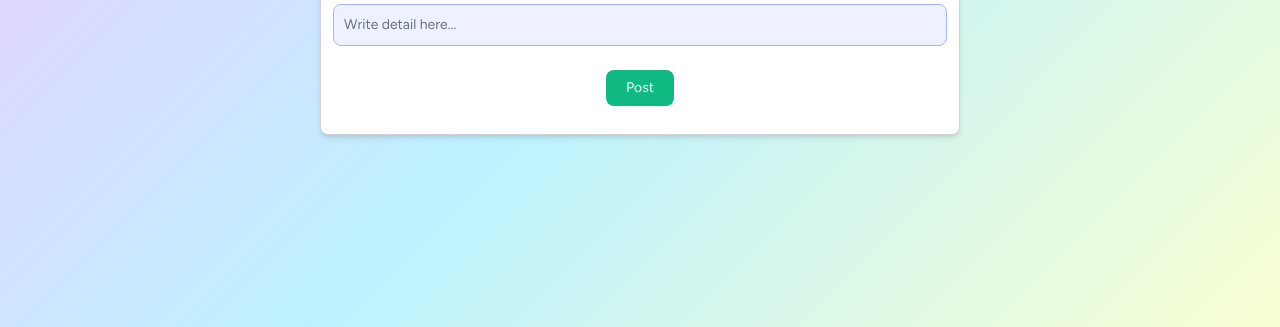
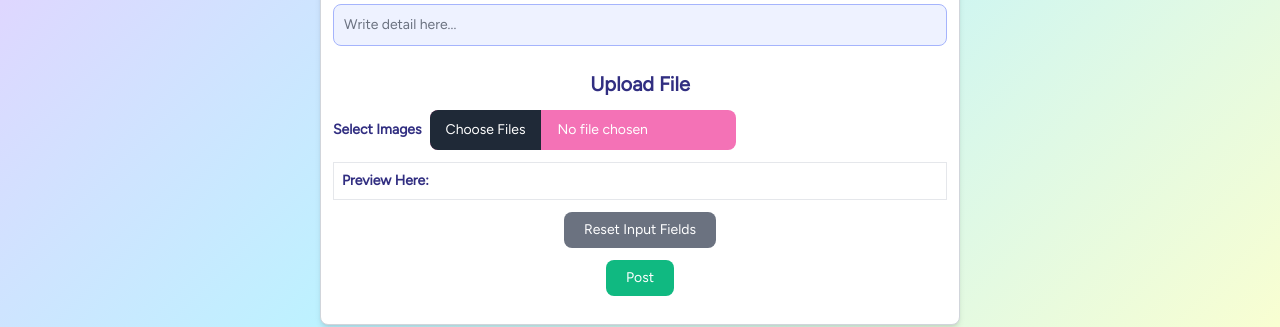
Before and after one commit to SE331-2023-project1/project01-e-mam_bodymom, a Vue app: page /createpost in a window 1280 px wide. Shown: the part 398-725 px from the top of the page. Built offline with nearby package versions, Linux system fonts and the light colour scheme; a web font is replaced by a local one.

Commit message:
update createannouncement page
- can upload picture

```diff
--- a/src/components/Navbar.vue
+++ b/src/components/Navbar.vue
@@ -70,6 +70,10 @@ if (token && userRole && id) {
             <img src="../assets/announce.png" class="h-[18px] ml-1 mr-2 items-center">
             <RouterLink to="/announcements">Announcements</RouterLink>
           </li>
+          <li v-if="authStore.userRole == 'ROLE_TEACHER'" class="font-dm mb-2 hover:bg-blue-100 p-3 rounded-md flex items-center">
+            <img src="../assets/announce.png" class="h-[18px] ml-1 mr-2 items-center">
+            <RouterLink to="/createpost">Announcements</RouterLink>
+          </li>
           <li v-if="authStore.userRole == 'ROLE_STUDENT'"
             class="font-dm mb-2 hover:bg-blue-100 p-3 rounded-md flex items-center">
             <img src="../assets/profile.png" class="h-[21px] ml-1 mr-2 items-center">
--- a/src/views/announcement/AnnouncementView.vue
+++ b/src/views/announcement/AnnouncementView.vue
@@ -31,12 +31,12 @@
 
             <div class="flex flex-col items-center mb-2 space-x-0 space-y-2 sm:flex-row sm:space-x-4 sm:space-y-0 sm:mb-6">
                 <div class="w-full">
-                    <label for="event_description" class="block mb-2 text-sm font-semibold text-indigo-900">
-                        Description
+                    <label for="event_detail" class="block mb-2 text-sm font-semibold text-indigo-900">
+                        Detail
                     </label>
-                    <input type="text" id="event_description" disabled
+                    <input type="text" id="event_detail" disabled
                         class="bg-indigo-50 border border-indigo-300 text-indigo-900 text-sm rounded-lg focus:ring-indigo-500 focus:border-indigo-500 block w-full p-2.5"
-                        placeholder="" :value="eventDescription" required />
+                        placeholder="" :value="eventDetail" required />
                 </div>
             </div>
 
--- a/src/views/announcement/CreateAnnouncement.vue
+++ b/src/views/announcement/CreateAnnouncement.vue
@@ -40,14 +40,77 @@
                         <div
                             class="flex flex-col items-center mb-2 space-x-0 space-y-2 sm:flex-row sm:space-x-4 sm:space-y-0 sm:mb-6">
                             <div class="w-full">
-                                <label for="event_description" class="block mb-2 text-sm font-semibold text-indigo-900">
+                                <label for="event_detail" class="block mb-2 text-sm font-semibold text-indigo-900">
                                     Detail</label>
-                                <input type="text" id="event_description"
+                                <input type="text" id="event_detail"
                                     class="bg-indigo-50 border border-indigo-300 text-indigo-900 text-sm rounded-lg focus:ring-indigo-500 focus:border-indigo-500 block w-full p-2.5 "
-                                    placeholder="Write detail here..." :value="eventDescription" required>
+                                    placeholder="Write detail here..." :value="eventDetail" required>
                             </div>
                         </div>
 
+                        <div id="app" class="container my-3">
+                            <div class="row">
+                                <div class="col-12 text-center">
+                                    <p class="mb-3 font-fig text-md font-semibold text-indigo-900">Upload File</p>
+                                </div>
+                                <!-- <div class="col-md-5 offset-md-1">
+                                    <h5>1. single file</h5>
+                                    <form>
+                                        <div class="form-group">
+                                            <label for="my-file">Select Image</label>
+                                            <input type="file" accept="image/*" @change="previewImage"
+                                                class="form-control-file" id="my-file">
+
+                                            <div class="border p-2 mt-3">
+                                                <p>Preview Here:</p>
+                                                <template v-if="preview">
+                                                    <img :src="preview" class="img-fluid" />
+                                                    <p class="mb-0">file name: {{ image.name }}</p>
+                                                    <p class="mb-0">size: {{ image.size / 1024 }}KB</p>
+                                                </template>
+                                            </div>
+                                        </div>
+                                    </form>
+                                </div> -->
+
+                                <div class="col-md-5">
+                                    <form>
+                                        <div class="form-group">
+                                            <label for="my-files"
+                                                class="font-fig text-sm font-semibold text-indigo-900">Select Images</label>
+                                            <input type="file" accept="image/*" multiple="multiple"
+                                                @change="previewMultiImages"
+                                                class="form-control-file lg:ml-2 text-white bg-pink-400 font-medium rounded-lg text-sm w-full sm:w-auto text-center justify-center items-center"
+                                                id="my-files">
+
+                                            <div class="border p-2 mt-3">
+                                                <p class="font-fig text-sm font-semibold text-indigo-900">Preview Here:</p>
+                                                <template v-if="previewList.length">
+                                                    <div v-for="(item, index) in previewList" :key="index">
+                                                        <img :src="item" class="img-fluid mx-auto object-cover h-40" />
+                                                        <p
+                                                            class="flex justify-center mb-0 font-fig text-sm font-semibold text-gray-600">
+                                                            file name: {{ imageList[index].name }}</p>
+                                                        <p
+                                                            class="flex justify-center font-fig text-sm font-semibold text-gray-600">
+                                                            size: {{ imageList[index].size / 1024 }}KB</p>
+                                                    </div>
+                                                </template>
+                                            </div>
+                                        </div>
+                                    </form>
+                                </div>
+
+                                <div class="w-100"></div>
+                                <div class="col-12 mt-3 text-center">
+                                    <!-- <p class="text-primary">* You should send data "image" & "imageList" via API to upload
+                                        image files.</p> -->
+                                    <button @click="reset"
+                                        class="text-white bg-gray-500 hover:bg-gray-700 focus:ring-4 focus:outline-none focus:ring-gray-300 font-medium rounded-lg text-sm w-full sm:w-auto px-5 py-2 text-center justify-center items-center">
+                                        Reset Input Fields</button>
+                                </div>
+                            </div>
+                        </div>
 
                         <div class="flex justify-center">
 
@@ -79,9 +142,8 @@ import { storeToRefs } from 'pinia'
 const storeMessage = useMessageStore()
 const { message } = storeToRefs(storeMessage)
 const eventName = ref("");
-const eventDescription = ref("");
+const eventDetail = ref("");
 import { ref } from 'vue';
-import { watch } from 'vue';
 
 const showConfirmation = () => {
     if (confirm("Are you sure you want to post this announcement?")) {
@@ -101,4 +163,47 @@ const onSubmit = () => {
     }, 4000);
 };
 
+import { ref, onMounted } from 'vue';
+
+const preview = ref<string | null>(null);
+const image = ref<File | null>(null);
+const previewList = ref<string[]>([]);
+const imageList = ref<File[]>([]);
+
+const previewImage = (event: Event) => {
+    const file = (event.target as HTMLInputElement).files?.[0];
+    if (file) {
+        const reader = new FileReader();
+        reader.onload = () => {
+            preview.value = reader.result as string;
+        };
+        reader.readAsDataURL(file);
+        image.value = file;
+    }
+};
+
+const previewMultiImages = (event: Event) => {
+    const files = (event.target as HTMLInputElement).files;
+    previewList.value = [];
+    imageList.value = [];
+    for (let i = 0; i < files.length; i++) {
+        const file = files[i];
+        if (file) {
+            const reader = new FileReader();
+            reader.onload = () => {
+                previewList.value.push(reader.result as string);
+            };
+            reader.readAsDataURL(file);
+            imageList.value.push(file);
+        }
+    }
+};
+
+const reset = () => {
+    preview.value = null;
+    image.value = null;
+    previewList.value = [];
+    imageList.value = [];
+};
+
 </script>
```
Lines whose indentation alone changed are shown as unchanged.
